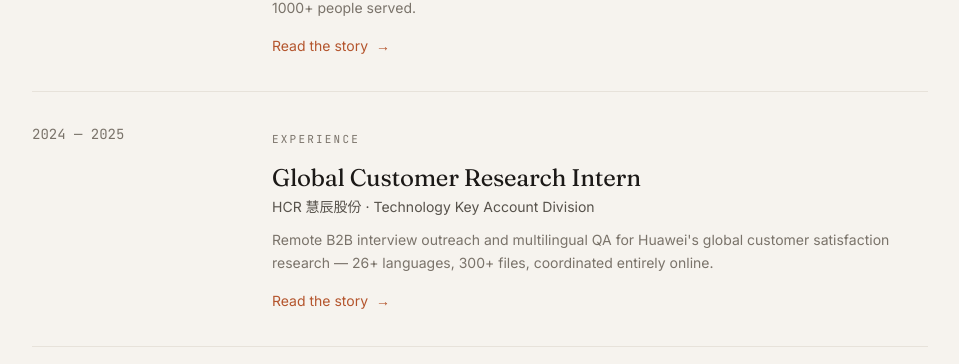
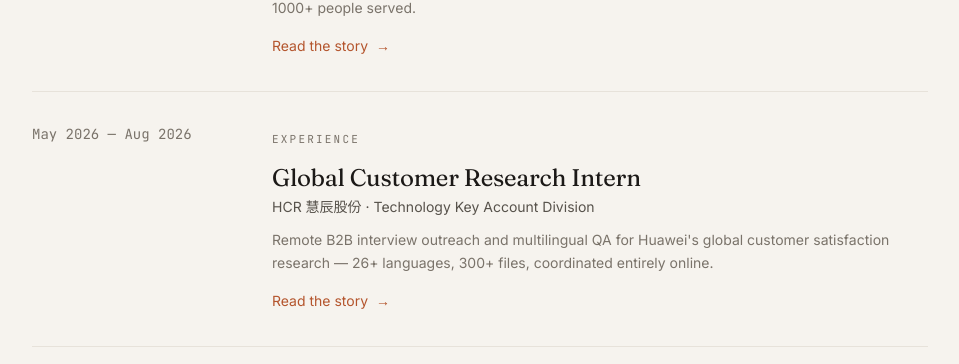
Before and after one commit to Freyazxx/portfolio, a Next.js app: page /about in a window 1280 px wide. Shown: the part 2076-2440 px from the top of the page, without its empty margins (312-1271 px from the left). Built offline with nearby package versions, Linux system fonts and the light colour scheme.

Commit message:
Correct HCR internship dates to May–Aug 2026

```diff
--- a/data/experience.ts
+++ b/data/experience.ts
@@ -34,7 +34,7 @@
     featured: true,
   },
   {
-    period: "2024 — 2025", // TODO: confirm exact internship dates
+    period: "May 2026 — Aug 2026",
     role: "Global Customer Research Intern",
     org: "HCR 慧辰股份 · Technology Key Account Division",
     type: "Experience",
--- a/data/projects.ts
+++ b/data/projects.ts
@@ -23,8 +23,7 @@
   department: "Technology Key Account Division",
   project: "Huawei Global Customer Satisfaction Research",
   role: "Global Customer Research Intern",
-  // TODO: confirm exact internship dates
-  period: "2024 — 2025",
+  period: "May 2026 — Aug 2026",
 
   overview:
     "A customer satisfaction research program for Huawei, run entirely online and spanning European markets across more than two dozen languages. The project split into two halves that demanded two different skills: the human half — reaching and coordinating real customers across borders and time zones — and the technical half, where I owned quality assurance for a multilingual survey questionnaire and helped build the AI-assisted workflow that made it scale.",
```
Also changed, not shown: 1 other file (tests, documents, lock files or other folders).
